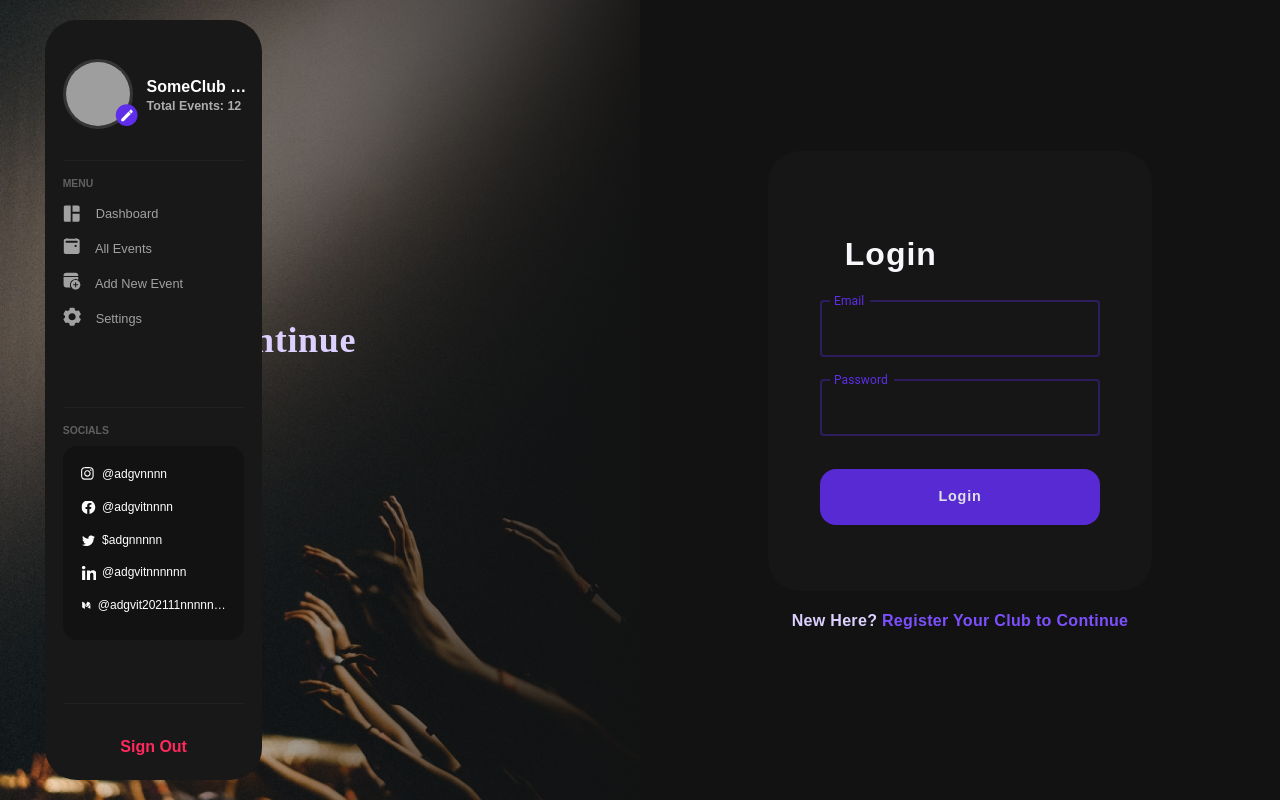
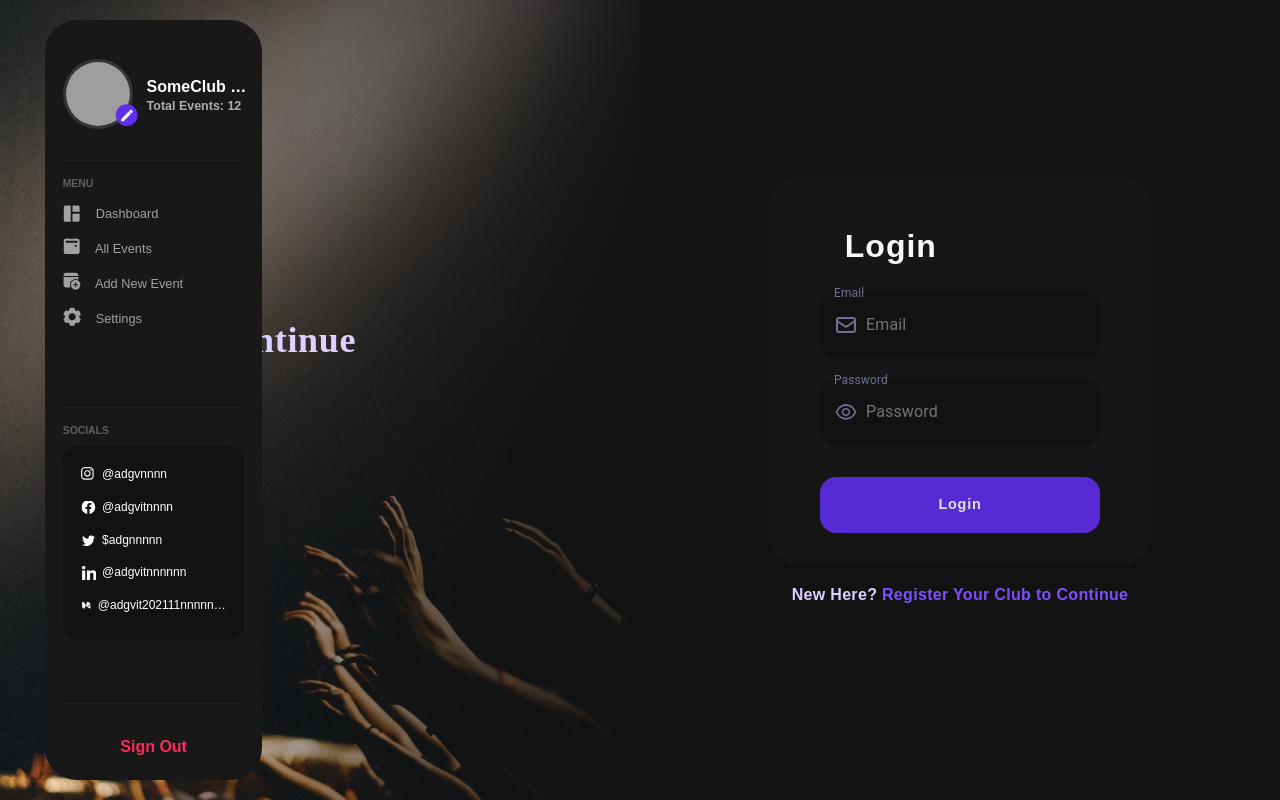
Before and after one commit to panshuljindal/Evo-Admin-Portal, a React (Create React App) app: page /login in a window 1280 px wide. Built offline with nearby package versions, Linux system fonts and the light colour scheme; grey boxes are pictures that could not be loaded.

Commit message:
input box fixed

```diff
--- a/src/App.js
+++ b/src/App.js
@@ -24,6 +24,9 @@ function App() {
 				<Route exact path="/" component={Landing} />
 				<Route exact path="/register" component={Signup} />
 				<Route exact path="/login" component={Login} />
+				<Route exact path="/" component={Landing} />
+				<Route exact path="/register" component={Signup} />
+				<Route exact path="/login" component={Login} />
 				<Route exact path="/profile" component={EditProfile} />
 				<Route exact path="/all" component={AllEvents} />
 				<Route exact path="/new" component={NewEvent} />
--- a/src/components/InputBox.js
+++ b/src/components/InputBox.js
@@ -4,37 +4,45 @@ import TextField from "@mui/material/TextField";
 import InputAdornment from "@mui/material/InputAdornment";
 
 const InputBx = styled(TextField)(() => ({
-	width: "17.5rem",
+	width: "280px",
+	height: "64px",
 	margin: "2% 0 4%",
-	letterSpacing: "0.075rem",
+	letterSpacing: "0.75px",
+	background: "#121212",
+	borderRadius: "16px",
+	"&:hover .MuiInputLabel-root": {
+		color: "#5F2EEA",
+	},
 	"& label.Mui-focused": {
-		color: "#5F2EEAFF",
+		color: "#5F2EEA",
 	},
 	"& .MuiInput-underline:after": {
 		borderBottomColor: "#fcfcfc",
 	},
 	"& .MuiOutlinedInput-root": {
 		"& fieldset": {
-			border: "2px solid #5F2EEA55",
+			border: "2px solid #121212",
 		},
 		"&:hover fieldset": {
-			borderColor: "#5F2EEAFF",
+			borderColor: "#5F2EEA",
 		},
 		"&.Mui-focused fieldset": {
-			borderColor: "#5F2EEAFF",
+			borderColor: "#5F2EEA",
 		},
 	},
 	"& .Mui-focused": {
-		color: "#5F2EEAFF",
+		color: "#5F2EEA",
 	},
 	"& .MuiInput-input": {
 		color: "#fcfcfc",
 	},
 	"& .MuiInputLabel-root": {
-		color: "#5F2EEAFF",
+		color: "#6E7191",
 	},
 	"& 	.MuiOutlinedInput-root": {
 		color: "#fcfcfc",
+		borderRadius: "16px",
+		height: "64px",
 	},
 }));
 
--- a/src/pages/Login.css
+++ b/src/pages/Login.css
@@ -168,7 +168,9 @@
 	/* background-color: red; */
 	border-radius: 32px;
 	width: 60%;
-	height: 55%;
+	height: auto;
+	padding-bottom: 5%;
+	padding-top: 5%;
 	display: flex;
 	flex-direction: column;
 	justify-content: center;
--- a/src/pages/Login.js
+++ b/src/pages/Login.js
@@ -4,10 +4,13 @@ import "./Login.css";
 import axios from "axios";
 import Banner from "../components/Banner";
 
+
 //Assets
 import Logo from "../assets/brand/logo.svg";
 import FilledBtn from "../components/FilledButton";
 import InputBox from "../components/InputBox";
+import { HiOutlineMail } from "react-icons/hi";
+import { AiOutlineEye } from "react-icons/ai";
 
 function Login() {
 	const [email, setEmail] = useState("");
@@ -66,6 +69,10 @@ function Login() {
 						type="email"
 						place="Email"
 						value={email}
+						placeholder="Email"
+						logo={
+							<HiOutlineMail fontSize="1.5rem" color="#6E7191" />
+						}
 						onChange={(e) => {
 							setEmail(e.target.value);
 						}}
@@ -73,7 +80,11 @@ function Login() {
 					<InputBox
 						type="password"
 						place="Password"
+						placeholder="Password"
 						value={password}
+						logo={
+							<AiOutlineEye fontSize="1.5rem" color="#6E7191" />
+						}
 						onChange={(e) => {
 							setPassword(e.target.password);
 						}}
--- a/src/pages/Signup.js
+++ b/src/pages/Signup.js
@@ -47,7 +47,7 @@ function Signup() {
 	const [value, setValue] = useState("@");
 	const [password, setPassword] = useState("");
 	const [logo, setLogo] = useState(
-		<FaInstagram fontSize="1.5rem" color="#fcfcfc" />
+		<FaInstagram fontSize="1.5rem" color="#6E7191" />
 	);
 	const [banner, setBanner] = useState({
 		data: "",
@@ -135,7 +135,7 @@ function Signup() {
 							place="Name of Club"
 							value={name}
 							logo={
-								<CgNametag fontSize="1.5rem" color="#fcfcfc" />
+								<CgNametag fontSize="1.5rem" color="#6E7191" />
 							}
 							onChange={(e) => setName(e.target.value)}
 						/>
@@ -144,7 +144,7 @@ function Signup() {
 							type="text"
 							place="Phone Number"
 							value={phone}
-							logo={<BsPhone fontSize="1.5rem" color="#fcfcfc" />}
+							logo={<BsPhone fontSize="1.5rem" color="#6E7191" />}
 							onChange={(e) => setPhone(e.target.value)}
 						/>
 					) : (
@@ -155,7 +155,7 @@ function Signup() {
 							logo={
 								<HiOutlineMail
 									fontSize="1.5rem"
-									color="#fcfcfc"
+									color="#6E7191"
 								/>
 							}
 							onChange={(e) => setEmail(e.target.value)}
@@ -199,7 +199,7 @@ function Signup() {
 										setLogo(
 											<FaInstagram
 												fontSize="1.5rem"
-												color="#fcfcfc"
+												color="#6E7191"
 											/>
 										);
 									}}
@@ -217,7 +217,7 @@ function Signup() {
 										setLogo(
 											<FaFacebook
 												fontSize="1.5rem"
-												color="#fcfcfc"
+												color="#6E7191"
 											/>
 										);
 									}}
@@ -235,7 +235,7 @@ function Signup() {
 										setLogo(
 											<FaTwitter
 												fontSize="1.5rem"
-												color="#fcfcfc"
+												color="#6E7191"
 											/>
 										);
 									}}
@@ -253,7 +253,7 @@ function Signup() {
 										setLogo(
 											<FaLinkedinIn
 												fontSize="1.5rem"
-												color="#fcfcfc"
+												color="#6E7191"
 											/>
 										);
 									}}
@@ -271,7 +271,7 @@ function Signup() {
 										setLogo(
 											<FaMediumM
 												fontSize="1.5rem"
-												color="#fcfcfc"
+												color="#6E7191"
 											/>
 										);
 									}}
@@ -300,7 +300,7 @@ function Signup() {
 							logo={
 								<AiOutlineEye
 									fontSize="1.5rem"
-									color="#fcfcfc"
+									color="#6E7191"
 								/>
 							}
 							onChange={(e) => setPassword(e.target.value)}
```
